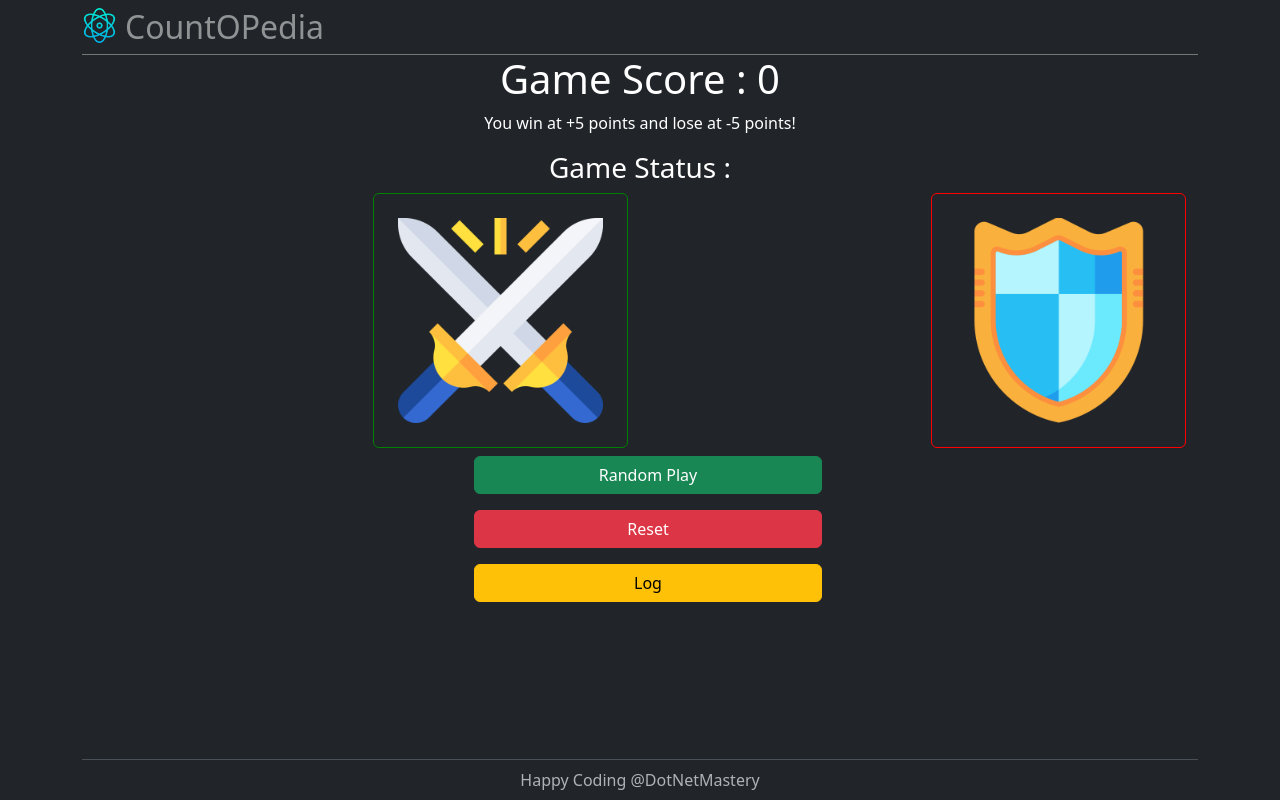
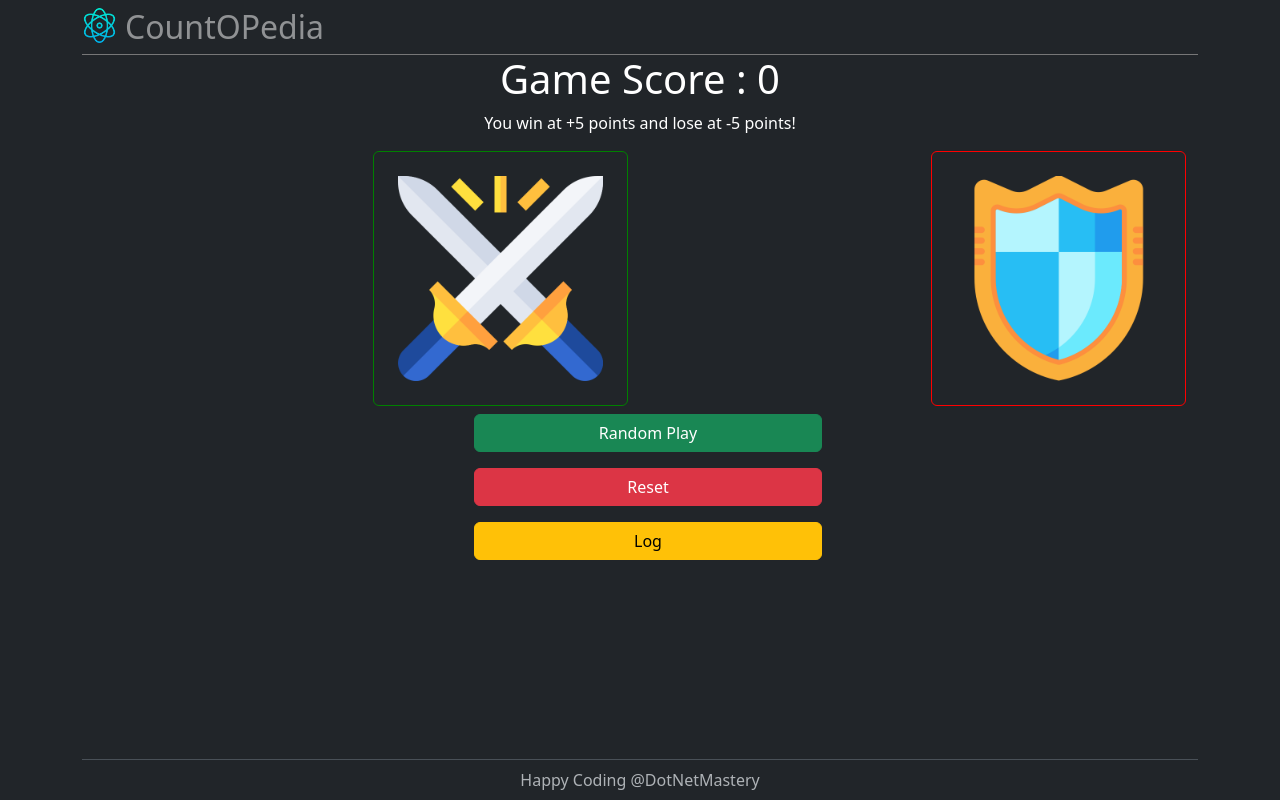
Before and after one commit to bhrugen/2-CountOPedia, a React (Vite) app in the folder CountOPedia/: page / in a window 1280 px wide. Built offline with nearby package versions, Linux system fonts and the light colour scheme.

Commit message:
Section 4 - Conditional Rendering

```diff
--- a/CountOPedia/src/Counter.jsx
+++ b/CountOPedia/src/Counter.jsx
@@ -1,6 +1,7 @@
 import { useState, useEffect } from "react";
 import attackImg from "./images/attack.png";
 import defenceImg from "./images/defend.png";
+//{condition && <SomeJSX />} is a common React pattern for showing something only when a condition is true.
 function Counter() {
   let [count, setCount] = useState(0);
   let [gameStatus, setGameStatus] = useState(""); //You Won!! OR You Lost!
@@ -47,7 +48,7 @@ function Counter() {
         <h1> Game Score : {count}</h1>
         <p>You win at +5 points and lose at -5 points!</p>
 
-        <h3>Game Status : {gameStatus} </h3>
+        {gameStatus.length > 0 && <h3>Game Status : {gameStatus} </h3>}
 
         <div className="col-6 col-md-3 offset-md-3">
           <img
```
